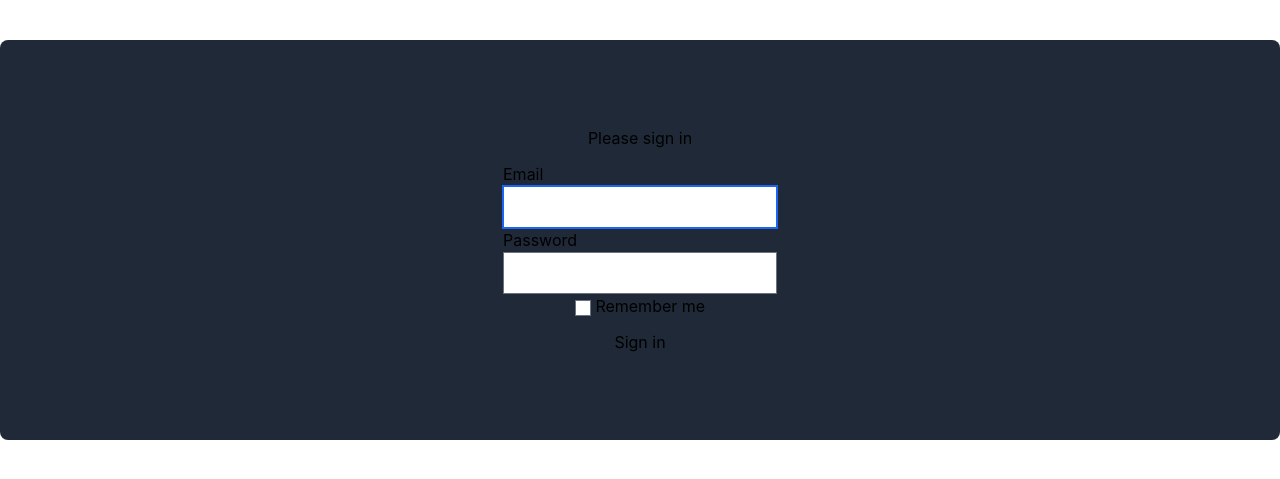
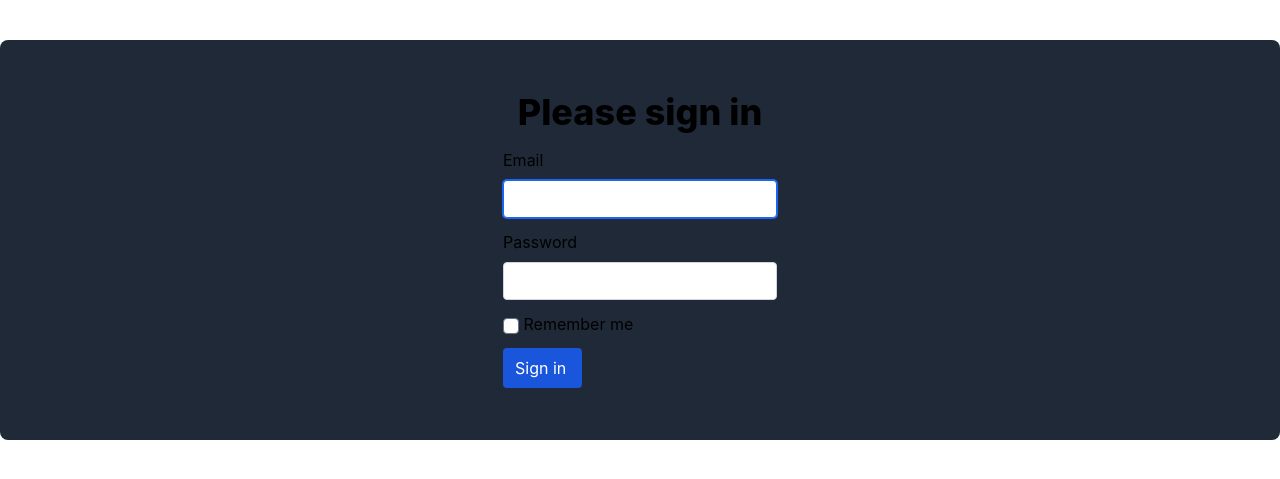
Before and after one commit to AlgDen/eni-sortir.com, a Symfony app: template templates/security/login.html.twig in a window 1280 px wide. Shown: the part 64-543 px from the top of the page. Run offline with Twig, Linux system fonts and the light colour scheme; the template is opened without the code that fills it, so the values that code supplies are empty; some libraries are stand-ins or nearby versions.

Commit message:
rework style page login register

```diff
--- a/templates/security/login.html.twig
+++ b/templates/security/login.html.twig
@@ -4,8 +4,9 @@
 
 {% block body %}
 
+<div class="container security-container">
+    <h1 class="mb-4 text-4xl font-extrabold dark:text-white">Please sign in</h1>
 <form method="post">
-    <div class="container security-container">
         {% if error %}
             <div class="alert alert-danger">{{ error.messageKey|trans(error.messageData, 'security') }}</div>
         {% endif %}
@@ -16,25 +17,23 @@
             </div>
         {% endif %}
 
-        <h1 class="h3 mb-3 font-weight-normal">Please sign in</h1>
-
         {# email #}
-        <div class="row">
+        <div class="row mb-3">
             <div class="col">
-                <label for="inputEmail">Email</label>
+                <label for="inputEmail" class="form-label inline-block mb-2 text-slate-100">Email</label>
             </div>
             <div class="col">
-                <input type="email" value="{{ last_username }}" name="email" id="inputEmail" class="form-control" autocomplete="email" required autofocus>
+                <input type="email" value="{{ last_username }}" name="email" id="inputEmail" class="form-control block w-full px-3 py-1.5 text-base font-normal text-gray-700 bg-white bg-clip-padding border border-solid border-gray-300 rounded transition ease-in-out m-0 focus:text-gray-700 focus:bg-white focus:border-blue-600 focus:outline-none" autocomplete="email" required autofocus>
             </div>
         </div>
 
         {# password #}
-        <div class="row">
+        <div class="row mb-3">
             <div class="col">
-                <label for="inputPassword">Password</label>
+                <label class="form-label inline-block mb-2 text-slate-100" for="inputPassword">Password</label>
             </div>
             <div class="col">
-                <input type="password" name="password" id="inputPassword" class="form-control" autocomplete="current-password" required>
+                <input type="password" name="password" id="inputPassword" class="form-control block w-full px-3 py-1.5 text-base font-normal text-gray-700 bg-white bg-clip-padding border border-solid border-gray-300 rounded transition ease-in-out m-0 focus:text-gray-700 focus:bg-white focus:border-blue-600 focus:outline-none" autocomplete="current-password" required>
             </div>
         </div>
 
@@ -44,15 +43,15 @@
 
 
         <div class="checkbox mb-3">
-            <label>
-                <input type="checkbox" name="_remember_me"> Remember me
+            <label class="leading-none">
+                <input type="checkbox" name="_remember_me" class="rounded"> Remember me
             </label>
         </div>
 
 
-        <button class="btn btn-lg btn-primary" type="submit">
+        <button class="block py-2 pl-3 pr-4 text-white bg-blue-700 rounded bg-blue-600" type="submit">
             Sign in
         </button>
-    </div>
 </form>
+</div>
 {% endblock %}
```
Also changed, not shown: templates/registration/register.html.twig (+8 -8 lines).
